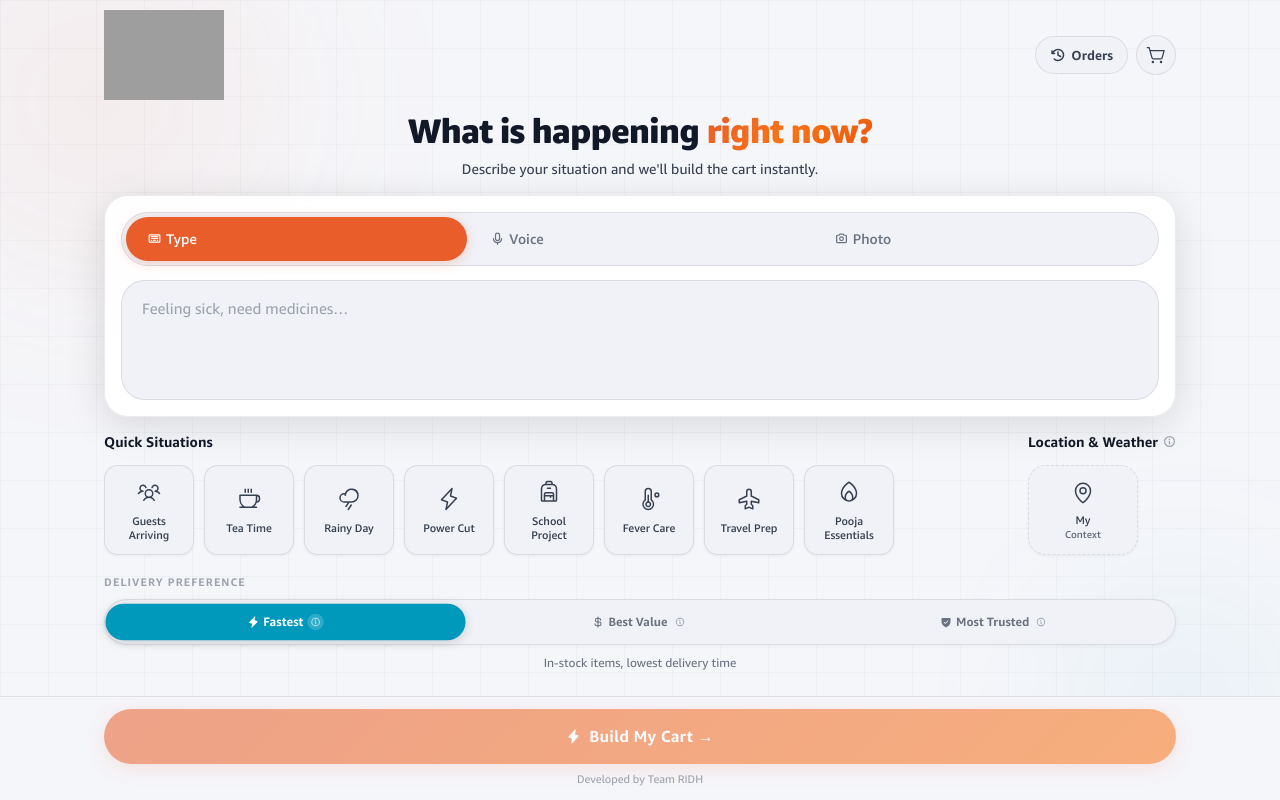
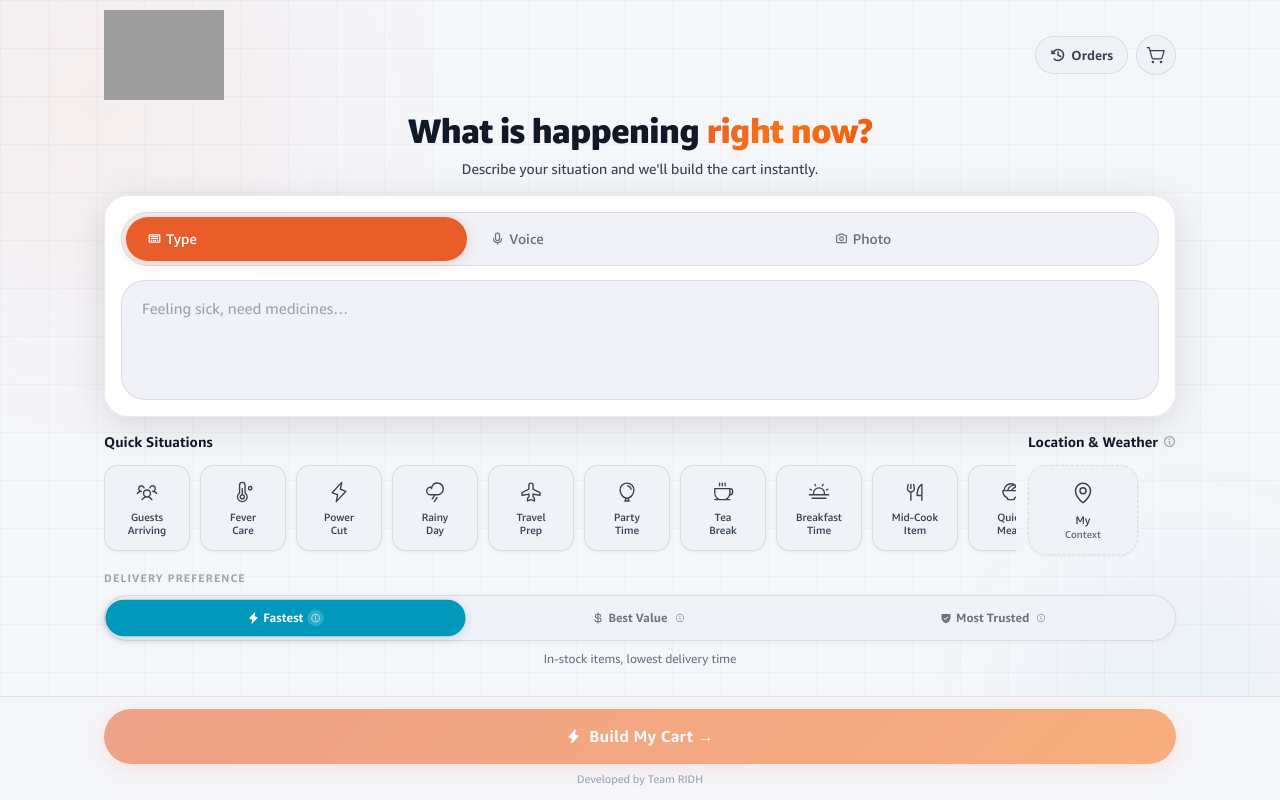
Before and after one commit to team-ridh/intent-cart, a Next.js app: page / in a window 1280 px wide. Shown: the top 800 px of the page. Built offline with nearby package versions, Linux system fonts and the light colour scheme; grey boxes are pictures that could not be loaded.

Commit message:
fix(SituationChips): replace non-existent BottleIcon→PepperIcon, WheatIcon→PlantIcon

```diff
--- a/components/SituationChips.tsx
+++ b/components/SituationChips.tsx
@@ -10,6 +10,26 @@ import {
   ThermometerIcon,
   AirplaneIcon,
   FlameIcon,
+  ForkKnifeIcon,
+  WrenchIcon,
+  GiftIcon,
+  DeviceMobileIcon,
+  BabyIcon,
+  PersonIcon,
+  BalloonIcon,
+  PawPrintIcon,
+  BarbellIcon,
+  BroomIcon,
+  SunHorizonIcon,
+  CowIcon,
+  SnowflakeIcon,
+  PepperIcon,
+  BagIcon,
+  PlantIcon,
+  SparkleIcon,
+  BugIcon,
+  BowlFoodIcon,
+  PaperclipIcon,
 } from "@phosphor-icons/react";
 
 interface Chip {
@@ -19,14 +39,152 @@ interface Chip {
 }
 
 const CHIPS: Chip[] = [
-  { icon: <UsersThreeIcon size={24} weight="regular" />, label: "Guests Arriving",  text: "Guests are arriving in 30 minutes" },
-  { icon: <CoffeeIcon     size={24} weight="regular" />, label: "Tea Time",         text: "Time for an afternoon tea break" },
-  { icon: <CloudRainIcon  size={24} weight="regular" />, label: "Rainy Day",        text: "It's raining heavily outside today" },
-  { icon: <LightningIcon  size={24} weight="regular" />, label: "Power Cut",        text: "Power outage, need emergency items" },
-  { icon: <BackpackIcon   size={24} weight="regular" />, label: "School Project",   text: "My child has a school project due tomorrow" },
-  { icon: <ThermometerIcon size={24} weight="regular" />, label: "Fever Care",      text: "Feeling sick with fever and cold" },
-  { icon: <AirplaneIcon   size={24} weight="regular" />, label: "Travel Prep",      text: "Leaving for a trip in 2 hours" },
-  { icon: <FlameIcon      size={24} weight="regular" />, label: "Pooja Essentials", text: "Need pooja items before evening" },
+  // ── Situational / Emergency ───────────────────────────────────
+  {
+    icon: <UsersThreeIcon size={22} weight="regular" />,
+    label: "Guests\nArriving",
+    text: "Guests are arriving in 30 minutes",
+  },
+  {
+    icon: <ThermometerIcon size={22} weight="regular" />,
+    label: "Fever\nCare",
+    text: "Feeling sick with fever and cold",
+  },
+  {
+    icon: <LightningIcon size={22} weight="regular" />,
+    label: "Power\nCut",
+    text: "Power outage, need emergency items",
+  },
+  {
+    icon: <CloudRainIcon size={22} weight="regular" />,
+    label: "Rainy\nDay",
+    text: "It's raining heavily outside today",
+  },
+  {
+    icon: <AirplaneIcon size={22} weight="regular" />,
+    label: "Travel\nPrep",
+    text: "Leaving for a trip in 2 hours",
+  },
+  {
+    icon: <BalloonIcon size={22} weight="regular" />,
+    label: "Party\nTime",
+    text: "Planning a birthday party at home",
+  },
+  // ── Daily Routine ─────────────────────────────────────────────
+  {
+    icon: <CoffeeIcon size={22} weight="regular" />,
+    label: "Tea\nBreak",
+    text: "Time for an afternoon tea break",
+  },
+  {
+    icon: <SunHorizonIcon size={22} weight="regular" />,
+    label: "Breakfast\nTime",
+    text: "Need breakfast items for the morning",
+  },
+  {
+    icon: <ForkKnifeIcon size={22} weight="regular" />,
+    label: "Mid-Cook\nItem",
+    text: "I ran out of an ingredient while cooking",
+  },
+  {
+    icon: <BowlFoodIcon size={22} weight="regular" />,
+    label: "Quick\nMeals",
+    text: "Need ready-to-eat or instant food options",
+  },
+  // ── Grocery & Pantry ──────────────────────────────────────────
+  {
+    icon: <PlantIcon size={22} weight="regular" />,
+    label: "Restock\nPantry",
+    text: "Need to restock atta, rice, dal, oil and masalas",
+  },
+  {
+    icon: <CowIcon size={22} weight="regular" />,
+    label: "Dairy &\nEggs",
+    text: "Running low on milk, curd, paneer and eggs",
+  },
+  {
+    icon: <SnowflakeIcon size={22} weight="regular" />,
+    label: "Frozen\nFood",
+    text: "Need to stock up on frozen snacks and veggies",
+  },
+  {
+    icon: <BagIcon size={22} weight="regular" />,
+    label: "Snacks &\nMunchies",
+    text: "Want some snacks and munchies to munch on",
+  },
+  {
+    icon: <PepperIcon size={22} weight="regular" />,
+    label: "Sauces &\nSpreads",
+    text: "Need ketchup, mayo, soy sauce and condiments",
+  },
+  // ── Home & Lifestyle ──────────────────────────────────────────
+  {
+    icon: <BroomIcon size={22} weight="regular" />,
+    label: "Deep\nCleaning",
+    text: "Need cleaning supplies for a deep clean",
+  },
+  {
+    icon: <WrenchIcon size={22} weight="regular" />,
+    label: "Home\nRepair",
+    text: "Something broke, need repair supplies",
+  },
+  {
+    icon: <BugIcon size={22} weight="regular" />,
+    label: "Pest\nControl",
+    text: "Mosquito and insect problem at home",
+  },
+  // ── Personal & Health ────────────────────────────────────────
+  {
+    icon: <PersonIcon size={22} weight="regular" />,
+    label: "Personal\nCare",
+    text: "Running low on shampoo, soap and toiletries",
+  },
+  {
+    icon: <SparkleIcon size={22} weight="regular" />,
+    label: "Skincare\nRoutine",
+    text: "Need sunscreen, serums and skincare products",
+  },
+  {
+    icon: <BarbellIcon size={22} weight="regular" />,
+    label: "Gym &\nFitness",
+    text: "Need protein, supplements and gym accessories",
+  },
+  {
+    icon: <BabyIcon size={22} weight="regular" />,
+    label: "Baby\nCare",
+    text: "Running out of diapers and baby essentials",
+  },
+  // ── Special & Other ───────────────────────────────────────────
+  {
+    icon: <FlameIcon size={22} weight="regular" />,
+    label: "Pooja\nEssentials",
+    text: "Need pooja items before evening",
+  },
+  {
+    icon: <GiftIcon size={22} weight="regular" />,
+    label: "Gift\nShopping",
+    text: "Need to buy a gift for someone",
+  },
+  {
+    icon: <PawPrintIcon size={22} weight="regular" />,
+    label: "Pet\nCare",
+    text: "Need pet food and supplies for my dog or cat",
+  },
+  {
+    icon: <DeviceMobileIcon size={22} weight="regular" />,
+    label: "Tech\nAccessories",
+    text: "Need cables, charger or electronics accessories",
+  },
+  {
+    icon: <BackpackIcon size={22} weight="regular" />,
+    label: "School\nProject",
+    text: "My child has a school project due tomorrow",
+  },
+  {
+    icon: <PaperclipIcon size={22} weight="regular" />,
+    label: "Office\nSupplies",
+    text: "Need A4 paper, pens and office stationery",
+  },
 ];
 
 interface SituationChipsProps {
@@ -50,7 +208,7 @@ export function SituationChips({ activeText, onSelect }: SituationChipsProps) {
         Quick Situations
       </div>
 
-      {/* Horizontally scrollable grid of cards */}
+      {/* Horizontally scrollable row of cards */}
       <div
         style={{
           display: "flex",
@@ -68,28 +226,24 @@ export function SituationChips({ activeText, onSelect }: SituationChipsProps) {
           return (
             <button
               key={c.label}
-              id={`chip-${c.label.toLowerCase().replace(/\s+/g, "-")}`}
-              onClick={() => {
-                onSelect(c.text);
-              }}
+              id={`chip-${c.label.toLowerCase().replace(/[\s\n]+/g, "-")}`}
+              onClick={() => onSelect(c.text)}
               style={{
                 flexShrink: 0,
                 display: "flex",
                 flexDirection: "column",
                 alignItems: "center",
                 justifyContent: "center",
-                gap: 10,
-                width: 90,
-                height: 90,
+                gap: 8,
+                width: 86,
+                height: 86,
                 borderRadius: 14,
                 border: `1.5px solid ${isActive ? "var(--accent)" : "var(--border)"}`,
-                background: isActive
-                  ? "var(--accent-dim)"
-                  : "var(--bg-raised)",
+                background: isActive ? "var(--accent-dim)" : "var(--bg-raised)",
                 color: isActive ? "var(--accent)" : "var(--text-secondary)",
                 cursor: "pointer",
                 transition: "all 0.15s ease",
-                padding: "12px 8px 10px",
+                padding: "10px 6px 8px",
                 boxShadow: isActive
                   ? "0 0 0 3px var(--accent-glow)"
                   : "0 1px 3px rgba(0,0,0,0.06)",
@@ -110,23 +264,23 @@ export function SituationChips({ activeText, onSelect }: SituationChipsProps) {
               }}
             >
               {/* Icon */}
-              <span style={{ display: "flex", alignItems: "center", justifyContent: "center" }}>
+              <span style={{ display: "flex", alignItems: "center", justifyContent: "center", flexShrink: 0 }}>
                 {c.icon}
               </span>
 
-              {/* Label — wraps at 2 lines max */}
+              {/* Label — two physical lines via white-space: pre-line */}
               <span
                 style={{
-                  fontSize: 11,
+                  fontSize: 10.5,
                   fontWeight: 500,
                   textAlign: "center",
                   lineHeight: 1.3,
+                  whiteSpace: "pre-line",
                   maxWidth: "100%",
                   overflow: "hidden",
                   display: "-webkit-box",
                   WebkitLineClamp: 2,
                   WebkitBoxOrient: "vertical" as React.CSSProperties["WebkitBoxOrient"],
-                  wordBreak: "break-word",
                   fontFamily: "var(--font-body)",
                 }}
               >
```
